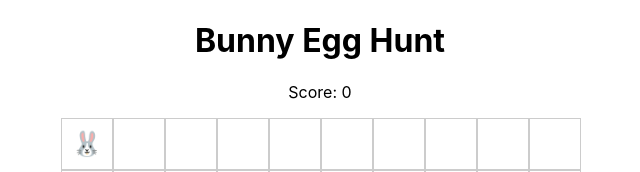
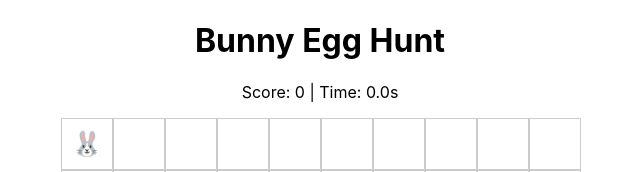
Before and after one commit to pierce403/egghunt, a React (Create React App) app: page / in a window 1280 px wide. Shown: the top 172 px of the page, without its empty margins (320-960 px from the left). Built offline with nearby package versions, Linux system fonts and the light colour scheme.

Commit message:
feat: Display running timer during gameplay

```diff
--- a/src/Game.tsx
+++ b/src/Game.tsx
@@ -28,6 +28,7 @@
   const [gameOver, setGameOver] = useState<boolean>(false);
   const [startTime, setStartTime] = useState<number | null>(null);
   const [duration, setDuration] = useState<number | null>(null);
+  const [elapsedTime, setElapsedTime] = useState<number>(0);
 
   // Ref for the restart button
   const restartButtonRef = useRef<HTMLButtonElement | null>(null);
@@ -50,6 +51,10 @@
   useEffect(() => {
     const gameLoop = (currentTime: number) => {
       animationFrameRef.current = requestAnimationFrame(gameLoop);
+
+      if (startTime && !gameOverRef.current) {
+        setElapsedTime((currentTime - startTime) / 1000);
+      }
 
       if (gameOverRef.current) return;
 
@@ -176,7 +181,7 @@
 
   return (
     <div>
-      <p>Score: {score}</p>
+      <p>Score: {score} | Time: {elapsedTime.toFixed(1)}s</p>
       {gameOver && (
         <p>
           You found all the eggs! 🎉
```
